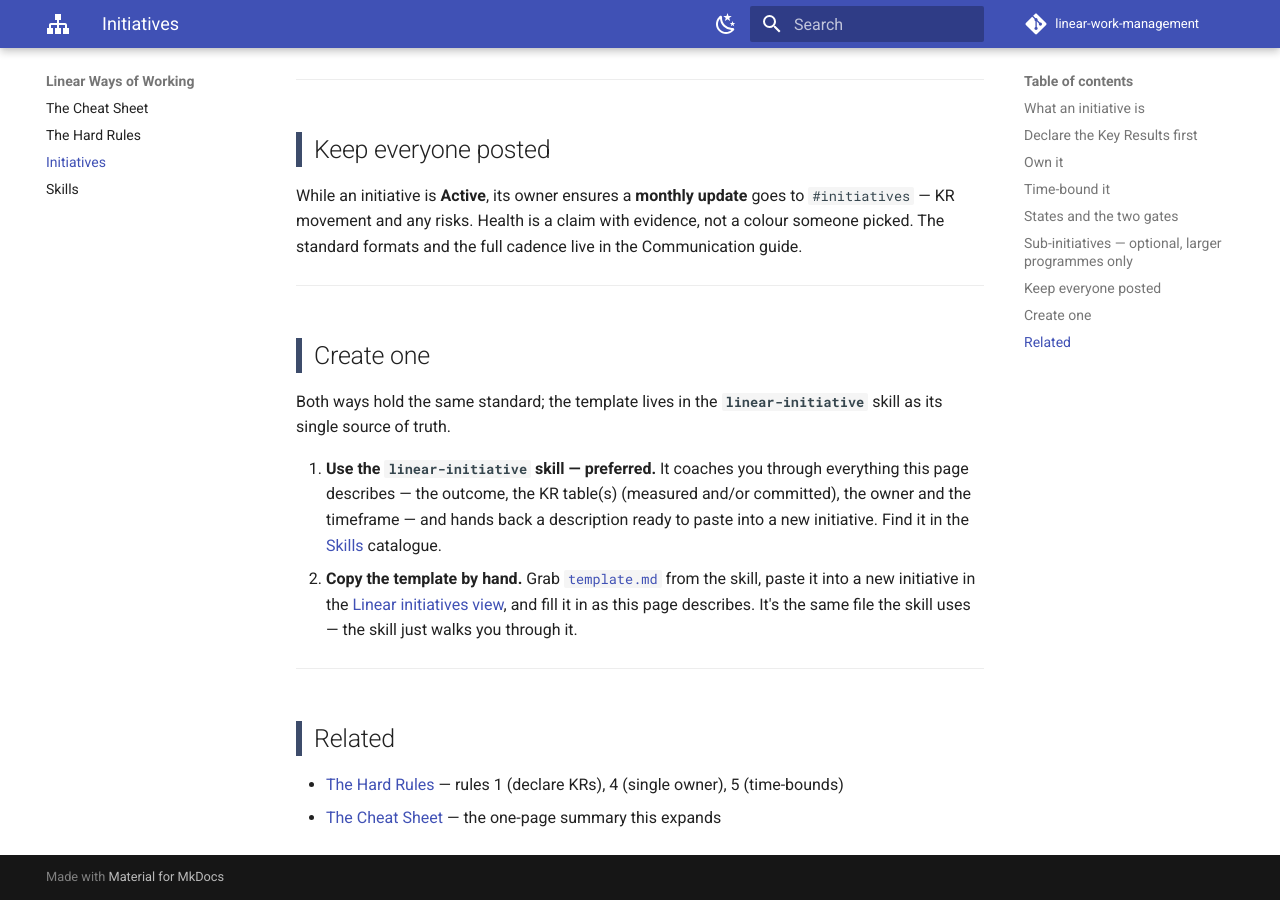
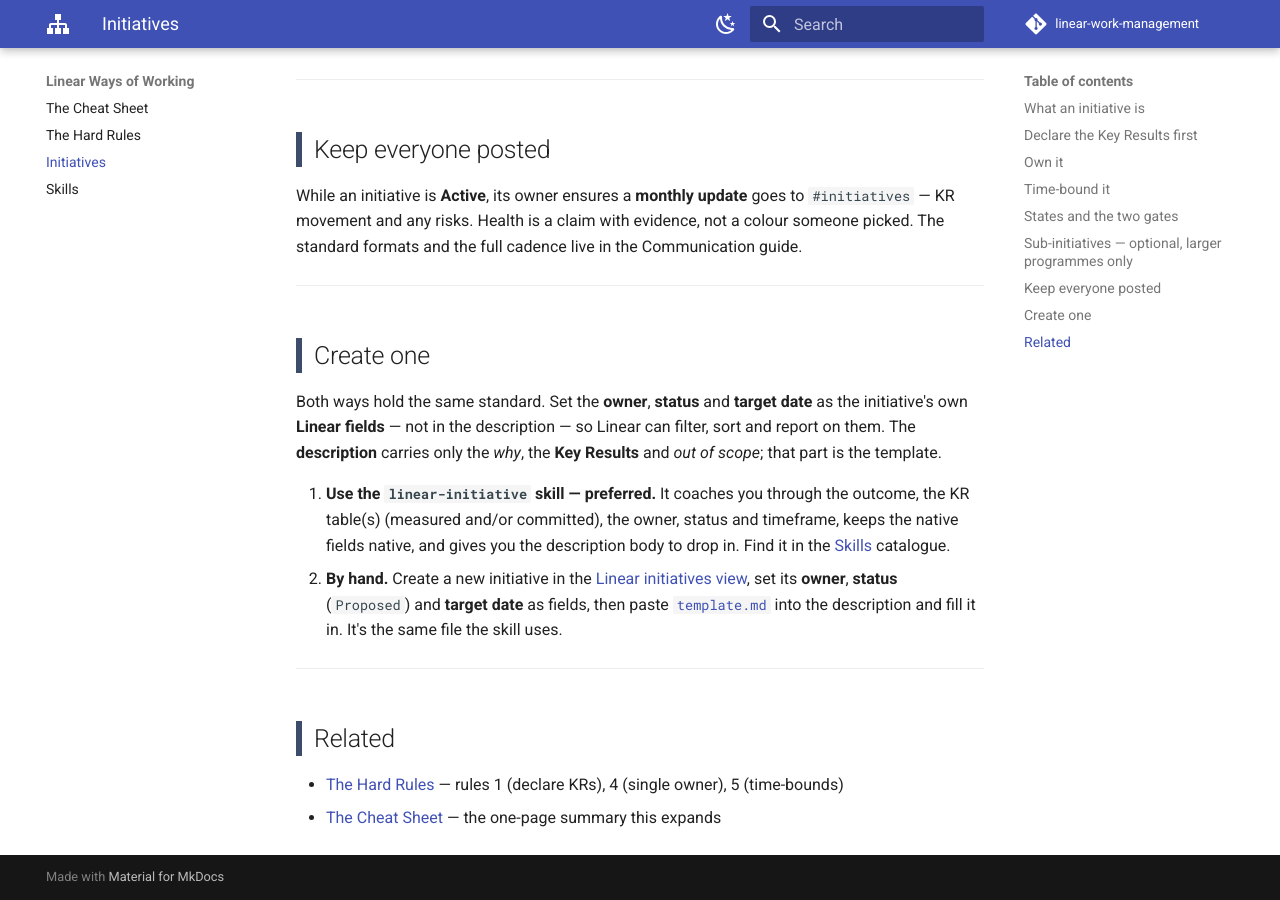
Before and after one commit to hungovercoders/linear-work-management, an MkDocs documentation site: the page built from docs/initiatives.md, in a window 1280 px wide and 900 px high, scrolled down 3727 px. Built offline with MkDocs 1.6.1 and Material for MkDocs 9.7.7, drawn with Linux system fonts in a browser that asks for light colours; comment, search, counter and statistics services are not loaded.

Commit message:
fix(initiatives): native Linear fields stay native, not in template text
The template baked owner/status/timeframe into the markdown, hiding them from
Linear's own fields. Now the template is the description body only (why · KRs ·
out of scope); name, owner, status and target date are set as native Linear
attributes — so Linear can filter/sort/roll-up and linear-doctor can check them.
Skill flow and the docs' "Create one" both spell out the split.

Co-Authored-By: Claude Opus 4.8 (1M context) <noreply@anthropic.com>

```diff
--- a/docs/initiatives.md
+++ b/docs/initiatives.md
@@ -143,17 +143,19 @@ someone picked. The standard formats and the full cadence live in the Communicat
 
 ## Create one
 
-Both ways hold the same standard; the template lives in the **`linear-initiative`** skill as
-its single source of truth.
+Both ways hold the same standard. Set the **owner**, **status** and **target date** as the
+initiative's own **Linear fields** — not in the description — so Linear can filter, sort and
+report on them. The **description** carries only the *why*, the **Key Results** and *out of
+scope*; that part is the template.
 
-1. **Use the `linear-initiative` skill — preferred.** It coaches you through everything this
-   page describes — the outcome, the KR table(s) (measured and/or committed), the owner and
-   the timeframe — and hands back a description ready to paste into a new initiative. Find it
-   in the [Skills](skills/index.md) catalogue.
-2. **Copy the template by hand.** Grab [`template.md`](https://github.com/dataGriff/linear-work-management/blob/main/skills/linear-initiative/template.md)
-   from the skill, paste it into a new initiative in the [Linear initiatives view](https://linear.app/happydevs/initiatives),
-   and fill it in as this page describes. It's the same file the skill uses — the skill just
-   walks you through it.
+1. **Use the `linear-initiative` skill — preferred.** It coaches you through the outcome, the
+   KR table(s) (measured and/or committed), the owner, status and timeframe, keeps the native
+   fields native, and gives you the description body to drop in. Find it in the
+   [Skills](skills/index.md) catalogue.
+2. **By hand.** Create a new initiative in the [Linear initiatives view](https://linear.app/happydevs/initiatives),
+   set its **owner**, **status** (`Proposed`) and **target date** as fields, then paste
+   [`template.md`](https://github.com/dataGriff/linear-work-management/blob/main/skills/linear-initiative/template.md)
+   into the description and fill it in. It's the same file the skill uses.
 
 ---
 
```
Also changed, not shown: skills/linear-initiative/SKILL.md (+13 -6 lines), skills/linear-initiative/template.md (+7 -5 lines).
